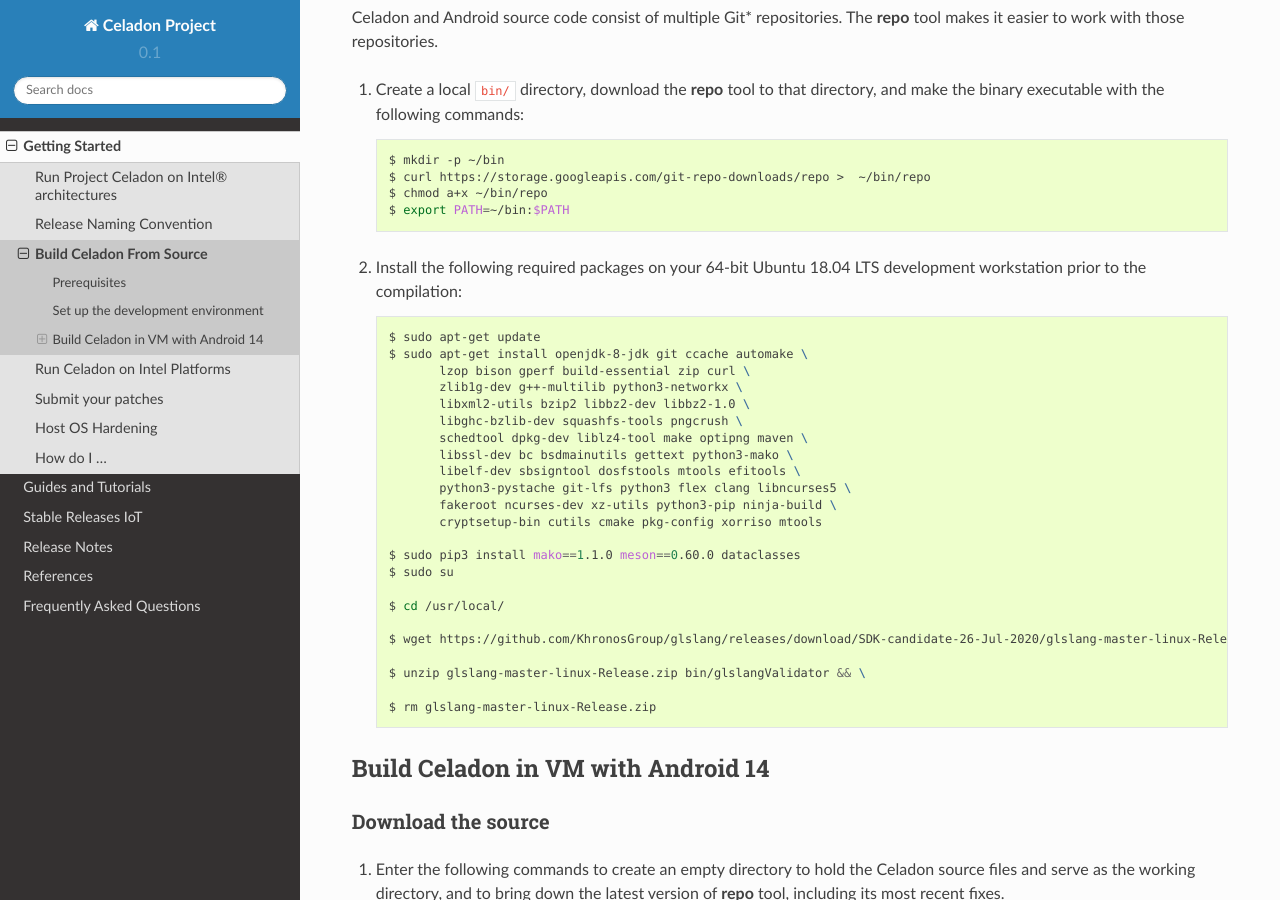
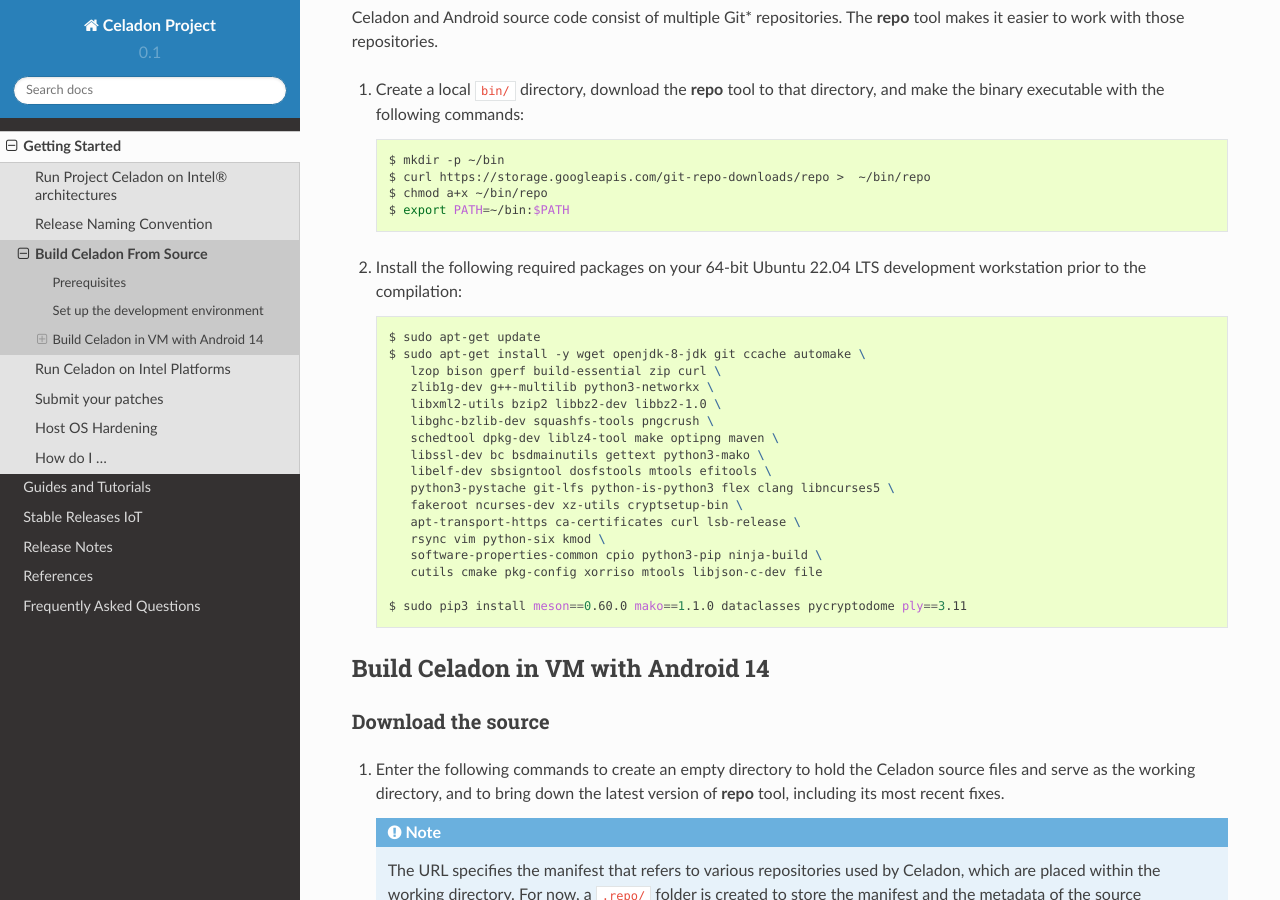
Before and after one commit to projectceladon/celadon-documentation, a Sphinx documentation site: the page built from source/getting-started/build-source.rst, in a window 1280 px wide and 900 px high, scrolled down 727 px. Built offline with Sphinx 7.4.7 and the Read the Docs theme 2.0.0, drawn with Linux system fonts in a browser that asks for light colours; pages that are not in the unit, such as notebooks, are missing from menus.

Commit message:
Modified to update build environment to Ubuntu 22.04

```diff
--- a/source/getting-started/build-source.rst
+++ b/source/getting-started/build-source.rst
@@ -45,34 +45,28 @@
        $ chmod a+x ~/bin/repo
        $ export PATH=~/bin:$PATH
 
-#. Install the following required packages on your 64-bit Ubuntu 18.04 LTS
+#. Install the following required packages on your 64-bit Ubuntu 22.04 LTS
    development workstation prior to the compilation:
 
    .. code-block:: bash
 
       $ sudo apt-get update
-      $ sudo apt-get install openjdk-8-jdk git ccache automake \
-             lzop bison gperf build-essential zip curl \
-             zlib1g-dev g++-multilib python3-networkx \
-             libxml2-utils bzip2 libbz2-dev libbz2-1.0 \
-             libghc-bzlib-dev squashfs-tools pngcrush \
-             schedtool dpkg-dev liblz4-tool make optipng maven \
-             libssl-dev bc bsdmainutils gettext python3-mako \
-             libelf-dev sbsigntool dosfstools mtools efitools \
-             python3-pystache git-lfs python3 flex clang libncurses5 \
-             fakeroot ncurses-dev xz-utils python3-pip ninja-build \
-             cryptsetup-bin cutils cmake pkg-config xorriso mtools
+      $ sudo apt-get install -y wget openjdk-8-jdk git ccache automake \
+         lzop bison gperf build-essential zip curl \
+         zlib1g-dev g++-multilib python3-networkx \
+         libxml2-utils bzip2 libbz2-dev libbz2-1.0 \
+         libghc-bzlib-dev squashfs-tools pngcrush \
+         schedtool dpkg-dev liblz4-tool make optipng maven \
+         libssl-dev bc bsdmainutils gettext python3-mako \
+         libelf-dev sbsigntool dosfstools mtools efitools \
+         python3-pystache git-lfs python-is-python3 flex clang libncurses5 \
+         fakeroot ncurses-dev xz-utils cryptsetup-bin \
+         apt-transport-https ca-certificates curl lsb-release \
+         rsync vim python-six kmod \
+         software-properties-common cpio python3-pip ninja-build \
+         cutils cmake pkg-config xorriso mtools libjson-c-dev file
 
-      $ sudo pip3 install mako==1.1.0 meson==0.60.0 dataclasses
-      $ sudo su
-
-      $ cd /usr/local/
-
-      $ wget https://github.com/KhronosGroup/glslang/releases/download/SDK-candidate-26-Jul-2020/glslang-master-linux-Release.zip && \
-
-      $ unzip glslang-master-linux-Release.zip bin/glslangValidator && \
-
-      $ rm glslang-master-linux-Release.zip
+      $ sudo pip3 install meson==0.60.0 mako==1.1.0 dataclasses pycryptodome ply==3.11
 
 
 
```
